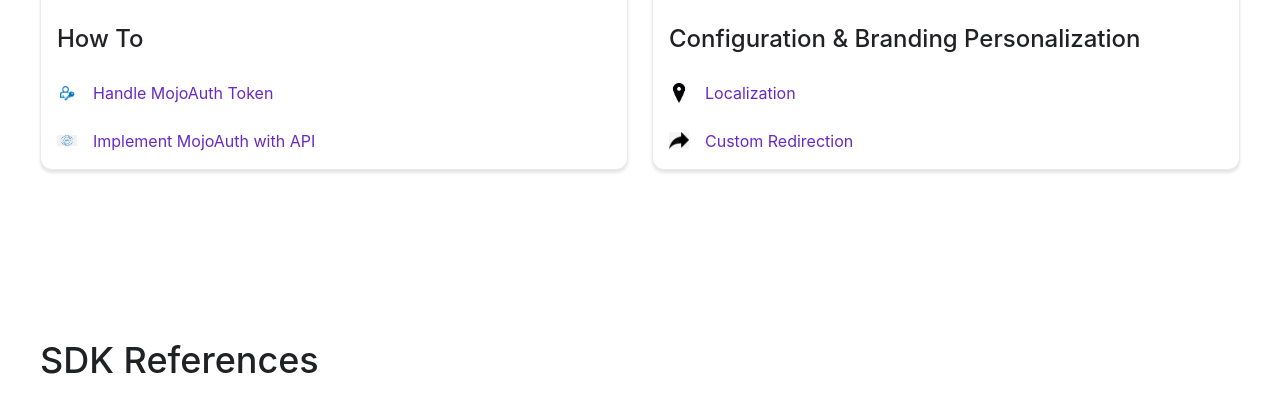
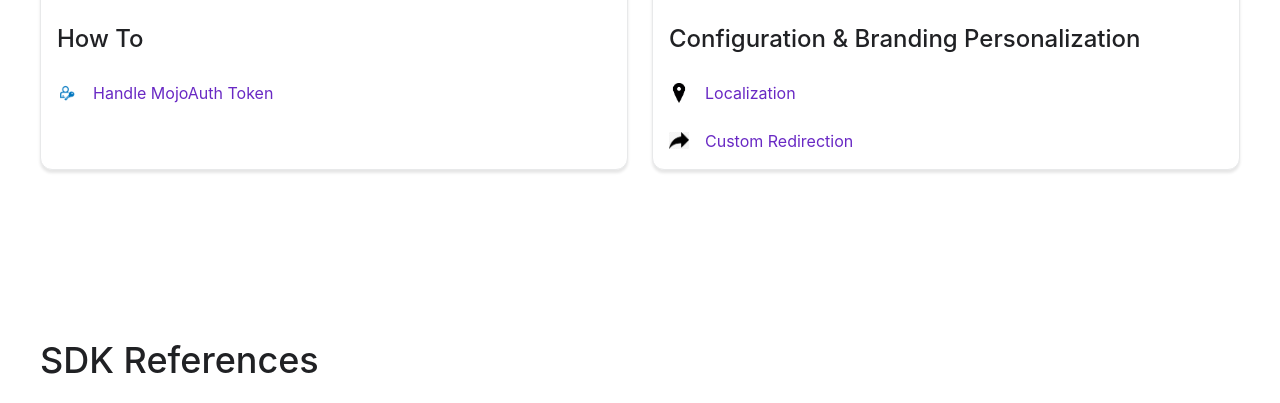
Before and after one commit to MojoAuth/mojoauth-docs, a Gatsby site: page / in a window 1280 px wide. Shown: the part 1720-2123 px from the top of the page. Built offline with nearby package versions, Linux system fonts and the light colour scheme; Gatsby itself is replaced by a stand-in of ours.

Commit message:
Removed api link from comprehensive resource

```diff
--- a/src/components/container.js
+++ b/src/components/container.js
@@ -185,12 +185,6 @@
                   <span>Handle MojoAuth Token</span>
                 </Link>
               </li>
-              <li>
-                <Link to="/api/">
-                  <img alt="" src="images/api.png" width={20} />
-                  <span>Implement MojoAuth with API</span>
-                </Link>
-              </li>
             </ul>
           </div>
           <div className="card">
```
